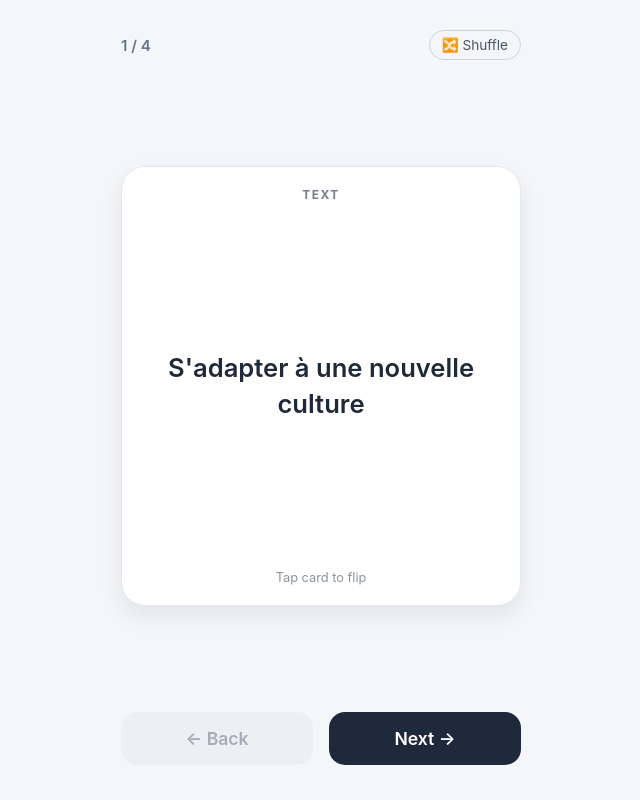
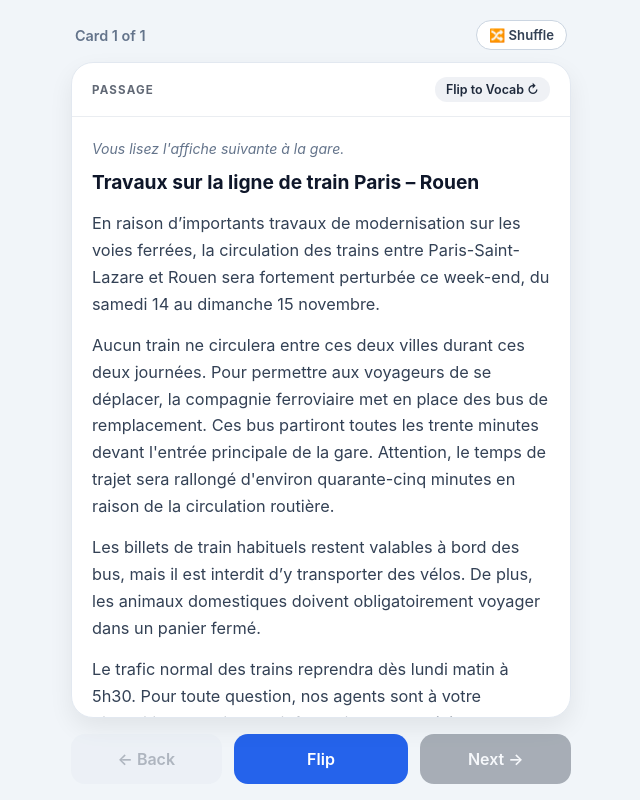
Before and after one commit to Santosh-Jayaswal/french-reading, a plain HTML site: page index.html in a window 1280 px wide. Shown: the whole page, without its empty margins (319-959 px from the left). Drawn offline with Linux system fonts and the light colour scheme.

Commit message:
Update index.html for French flashcards

```diff
--- a/index.html
+++ b/index.html
@@ -1,9 +1,9 @@
 <!DOCTYPE html>
-<html lang="en">
+<html lang="fr">
 <head>
   <meta charset="UTF-8">
   <meta name="viewport" content="width=device-width, initial-scale=1.0, maximum-scale=1.0, user-scalable=no">
-  <title>My Flashcards</title>
+  <title>French Reading Flashcards</title>
   <style>
     * {
       box-sizing: border-box;
@@ -13,59 +13,65 @@
     }
 
     body {
-      background-color: #f4f6f9;
+      background-color: #f1f5f9;
       color: #1e293b;
       display: flex;
       flex-direction: column;
       justify-content: space-between;
       align-items: center;
-      min-height: 100dvh; /* Uses dynamic viewport height for mobile browsers */
-      padding: 20px;
-      user-select: none; /* Prevents accidental text highlighting when tapping */
+      height: 100dvh;
+      padding: 16px;
+      overflow: hidden;
     }
 
-    /* Top Counter */
+    /* Top Bar */
     .header {
       width: 100%;
-      max-width: 400px;
+      max-width: 500px;
       display: flex;
       justify-content: space-between;
       align-items: center;
-      padding-top: 10px;
-      font-size: 0.95rem;
+      padding: 4px 4px 12px;
+      font-size: 0.9rem;
       font-weight: 600;
       color: #64748b;
     }
 
-    .shuffle-btn {
-      background: none;
+    .header-actions {
+      display: flex;
+      gap: 8px;
+    }
+
+    .pill-btn {
+      background: #ffffff;
       border: 1px solid #cbd5e1;
       padding: 6px 12px;
       border-radius: 20px;
-      font-size: 0.85rem;
-      color: #475569;
+      font-size: 0.82rem;
+      font-weight: 600;
+      color: #334155;
       cursor: pointer;
     }
 
-    .shuffle-btn:active {
+    .pill-btn:active {
       background-color: #e2e8f0;
     }
 
     /* 3D Card Container */
     .card-container {
       width: 100%;
-      max-width: 400px;
-      height: 55vh;
-      max-height: 450px;
-      perspective: 1000px;
-      cursor: pointer;
+      max-width: 500px;
+      flex: 1;
+      min-height: 0; /* Allows flex child to shrink properly */
+      perspective: 1200px;
+      margin-bottom: 16px;
     }
 
     .card {
       width: 100%;
       height: 100%;
       position: relative;
-      transition: transform 0.5s cubic-bezier(0.4, 0.2, 0.2, 1);
+      transition: transform 0.55s cubic-bezier(0.4, 0.2, 0.2, 1);
       transform-style: preserve-3d;
     }
 
@@ -79,80 +85,157 @@
       height: 100%;
       backface-visibility: hidden;
       -webkit-backface-visibility: hidden;
-      border-radius: 24px;
+      border-radius: 22px;
       display: flex;
       flex-direction: column;
-      justify-content: center;
-      align-items: center;
-      padding: 30px;
-      text-align: center;
-      box-shadow: 0 10px 25px rgba(0, 0, 0, 0.08);
+      box-shadow: 0 10px 25px rgba(0, 0, 0, 0.07);
+      overflow: hidden;
     }
 
-    /* Front Side (Text) */
+    /* Front Face: Passage */
     .card-front {
       background-color: #ffffff;
       border: 1px solid #e2e8f0;
     }
 
-    /* Back Side (Vocabulary) */
+    /* Back Face: Vocabulary */
     .card-back {
-      background-color: #2563eb;
-      color: #ffffff;
+      background-color: #0f172a;
+      color: #f8fafc;
       transform: rotateY(180deg);
     }
 
-    .label {
-      position: absolute;
-      top: 20px;
-      font-size: 0.75rem;
-      text-transform: uppercase;
-      letter-spacing: 1.5px;
-      opacity: 0.6;
-      font-weight: 700;
+    /* Card Top Header Strip */
+    .card-header {
+      padding: 14px 20px;
+      display: flex;
+      justify-content: space-between;
+      align-items: center;
+      border-bottom: 1px solid rgba(148, 163, 184, 0.2);
+      flex-shrink: 0;
     }
 
-    .content-text {
-      font-size: 1.6rem;
-      font-weight: 600;
-      line-height: 1.4;
-      word-wrap: break-word;
+    .badge {
+      font-size: 0.72rem;
+      text-transform: uppercase;
+      letter-spacing: 1.2px;
+      font-weight: 700;
+      opacity: 0.7;
     }
 
-    .tap-hint {
-      position: absolute;
-      bottom: 20px;
-      font-size: 0.8rem;
-      opacity: 0.5;
+    .flip-trigger {
+      background: rgba(148, 163, 184, 0.15);
+      border: none;
+      color: inherit;
+      padding: 5px 11px;
+      border-radius: 12px;
+      font-size: 0.78rem;
+      font-weight: 600;
+      cursor: pointer;
+    }
+
+    /* Scrollable Content Area */
+    .card-body {
+      padding: 20px;
+      overflow-y: auto;
+      -webkit-overflow-scrolling: touch;
+      flex: 1;
+      line-height: 1.65;
+    }
+
+    /* Passage Typography */
+    .passage-context {
+      font-size: 0.88rem;
+      font-style: italic;
+      color: #64748b;
+      margin-bottom: 10px;
+    }
+
+    .passage-title {
+      font-size: 1.2rem;
+      font-weight: 700;
+      color: #0f172a;
+      margin-bottom: 14px;
+      line-height: 1.35;
+    }
+
+    .passage-paragraph {
+      font-size: 1.02rem;
+      color: #334155;
+      margin-bottom: 14px;
+    }
+
+    .passage-paragraph:last-child {
+      margin-bottom: 0;
+    }
+
+    /* Vocabulary List Typography */
+    .vocab-list {
+      list-style: none;
+    }
+
+    .vocab-item {
+      padding: 11px 0;
+      border-bottom: 1px solid rgba(255, 255, 255, 0.1);
+    }
+
+    .vocab-item:first-child {
+      padding-top: 0;
+    }
+
+    .vocab-item:last-child {
+      border-bottom: none;
+      padding-bottom: 0;
+    }
+
+    .vocab-term {
+      display: block;
+      font-size: 1.02rem;
+      font-weight: 700;
+      color: #60a5fa;
+      margin-bottom: 2px;
+    }
+
+    .vocab-def {
+      display: block;
+      font-size: 0.92rem;
+      color: #cbd5e1;
+      line-height: 1.45;
     }
 
     /* Bottom Navigation Buttons */
     .controls {
       width: 100%;
-      max-width: 400px;
+      max-width: 500px;
       display: flex;
-      gap: 16px;
-      padding-bottom: 15px;
+      gap: 12px;
+      flex-shrink: 0;
     }
 
     .nav-btn {
       flex: 1;
-      padding: 16px;
-      font-size: 1.1rem;
+      padding: 15px;
+      font-size: 1rem;
       font-weight: 600;
       border: none;
-      border-radius: 16px;
+      border-radius: 14px;
       cursor: pointer;
-      transition: transform 0.1s ease, background-color 0.2s;
+      transition: transform 0.1s ease, opacity 0.2s;
     }
 
-    .nav-btn:active {
-      transform: scale(0.97);
+    .nav-btn:active:not(:disabled) {
+      transform: scale(0.98);
     }
 
     .btn-back {
       background-color: #e2e8f0;
       color: #334155;
+    }
+
+    .btn-flip {
+      background-color: #2563eb;
+      color: #ffffff;
+      flex: 1.2;
     }
 
     .btn-next {
@@ -161,74 +244,120 @@
     }
 
     .nav-btn:disabled {
-      opacity: 0.4;
+      opacity: 0.35;
       cursor: not-allowed;
-      transform: none;
     }
   </style>
 </head>
 <body>
 
-  <!-- Header with Progress & Shuffle -->
+  <!-- Top Bar -->
   <div class="header">
-    <span id="counter">1 / 4</span>
-    <button class="shuffle-btn" onclick="shuffleCards()">🔀 Shuffle</button>
+    <span id="counter">Loading...</span>
+    <div class="header-actions">
+      <button class="pill-btn" onclick="shuffleCards()">🔀 Shuffle</button>
+    </div>
   </div>
 
   <!-- Flashcard -->
-  <div class="card-container" onclick="flipCard()">
+  <div class="card-container">
     <div class="card" id="flashcard">
+
+      <!-- FRONT: Passage -->
       <div class="card-face card-front">
-        <span class="label">Text</span>
-        <div class="content-text" id="front-text">Loading...</div>
-        <span class="tap-hint">Tap card to flip</span>
+        <div class="card-header">
+          <span class="badge">Passage</span>
+          <button class="flip-trigger" onclick="flipCard()">Flip to Vocab ↻</button>
+        </div>
+        <div class="card-body" id="front-body" onclick="handleCardTap(event)">
+          Loading passage...
+        </div>
       </div>
+
+      <!-- BACK: Vocabulary -->
       <div class="card-face card-back">
-        <span class="label">Vocabulary</span>
-        <div class="content-text" id="back-text">Loading...</div>
-        <span class="tap-hint">Tap card to flip back</span>
+        <div class="card-header">
+          <span class="badge">Vocabulary</span>
+          <button class="flip-trigger" onclick="flipCard()">Flip to Text ↻</button>
+        </div>
+        <div class="card-body" id="back-body" onclick="handleCardTap(event)">
+          Loading vocabulary...
+        </div>
       </div>
+
     </div>
   </div>
 
-  <!-- Bottom Buttons -->
+  <!-- Bottom Controls -->
   <div class="controls">
     <button class="nav-btn btn-back" id="prev-btn" onclick="prevCard()">← Back</button>
+    <button class="nav-btn btn-flip" onclick="flipCard()">Flip</button>
     <button class="nav-btn btn-next" id="next-btn" onclick="nextCard()">Next →</button>
   </div>
 
   <script>
-    // ==========================================
-    // ADD OR EDIT YOUR FLASHCARDS HERE
-    // ==========================================
-    let flashcards = [
-      { text: "S'adapter à une nouvelle culture", vocab: "To adapt to a new culture" },
-      { text: "Améliorer la confiance en soi", vocab: "To improve self-confidence" },
-      { text: "Un entretien d'embauche", vocab: "A job interview" },
-      { text: "Développer une application mobile", vocab: "To develop a mobile app" }
-    ];
-    // ==========================================
+    let flashcards = [];
+    let currentIndex = 0;
 
-    let currentIndex = 0;
     const cardElement = document.getElementById('flashcard');
-    const frontText = document.getElementById('front-text');
-    const backText = document.getElementById('back-text');
+    const frontBody = document.getElementById('front-body');
+    const backBody = document.getElementById('back-body');
     const counter = document.getElementById('counter');
     const prevBtn = document.getElementById('prev-btn');
     const nextBtn = document.getElementById('next-btn');
 
-    function updateCard() {
-      // Ensure card is showing the front when switching
+    // Fetch data from external JSON file
+    async function loadCards() {
+      try {
+        // Cache-busting query ensures updates to data.json appear immediately
+        const response = await fetch(`data.json?t=${new Date().getTime()}`);
+        if (!response.ok) throw new Error('Failed to load data.json');
+        flashcards = await response.json();
+        renderCard();
+      } catch (error) {
+        frontBody.innerHTML = `<p style="color:#dc2626;">Error loading <strong>data.json</strong>. Make sure both files are in the same folder on GitHub.</p>`;
+        counter.textContent = '0 / 0';
+        prevBtn.disabled = true;
+        nextBtn.disabled = true;
+      }
+    }
+
+    function renderCard() {
+      if (flashcards.length === 0) return;
+
       cardElement.classList.remove('is-flipped');
 
-      // Small delay so text updates smoothly while flipping back
       setTimeout(() => {
-        const currentCard = flashcards[currentIndex];
-        frontText.textContent = currentCard.text;
-        backText.textContent = currentCard.vocab;
-        counter.textContent = `${currentIndex + 1} / ${flashcards.length}`;
+        const item = flashcards[currentIndex];
 
-        // Disable buttons at start/end
+        // Build Front HTML (Context + Title + Paragraphs)
+        let frontHTML = '';
+        if (item.context) {
+          frontHTML += `<div class="passage-context">${item.context}</div>`;
+        }
+        if (item.title) {
+          frontHTML += `<h2 class="passage-title">${item.title}</h2>`;
+        }
+        if (Array.isArray(item.passage)) {
+          frontHTML += item.passage.map(p => `<p class="passage-paragraph">${p}</p>`).join('');
+        } else {
+          frontHTML += `<p class="passage-paragraph">${item.passage}</p>`;
+        }
+        frontBody.innerHTML = frontHTML;
+        frontBody.scrollTop = 0;
+
+        // Build Back HTML (Vocabulary List)
+        const vocabItemsHTML = item.vocabulary.map(v => `
+          <li class="vocab-item">
+            <span class="vocab-term">${v.term}</span>
+            <span class="vocab-def">${v.definition}</span>
+          </li>
+        `).join('');
+        backBody.innerHTML = `<ul class="vocab-list">${vocabItemsHTML}</ul>`;
+        backBody.scrollTop = 0;
+
+        // Update counter & button states
+        counter.textContent = `Card ${currentIndex + 1} of ${flashcards.length}`;
         prevBtn.disabled = currentIndex === 0;
         nextBtn.disabled = currentIndex === flashcards.length - 1;
       }, 120);
@@ -238,31 +367,39 @@
       cardElement.classList.toggle('is-flipped');
     }
 
+    // Allows tapping the card body to flip, without interfering with text selection
+    function handleCardTap(event) {
+      if (window.getSelection().toString().length === 0) {
+        flipCard();
+      }
+    }
+
     function nextCard() {
       if (currentIndex < flashcards.length - 1) {
         currentIndex++;
-        updateCard();
+        renderCard();
       }
     }
 
     function prevCard() {
       if (currentIndex > 0) {
         currentIndex--;
-        updateCard();
+        renderCard();
       }
     }
 
     function shuffleCards() {
+      if (flashcards.length <= 1) return;
       for (let i = flashcards.length - 1; i > 0; i--) {
         const j = Math.floor(Math.random() * (i + 1));
         [flashcards[i], flashcards[j]] = [flashcards[j], flashcards[i]];
       }
       currentIndex = 0;
-      updateCard();
+      renderCard();
     }
 
-    // Initialize first card
-    updateCard();
+    // Start app
+    loadCards();
   </script>
 </body>
 </html>
```
